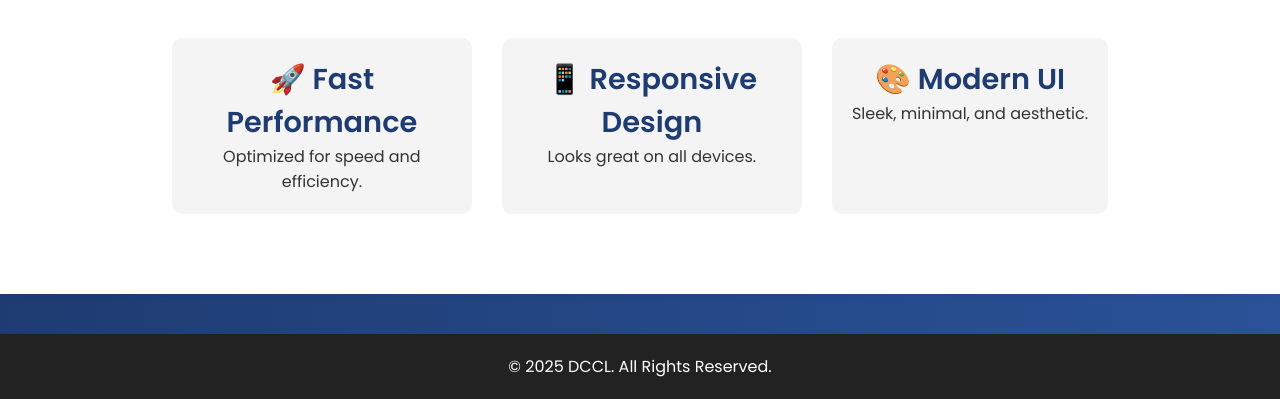
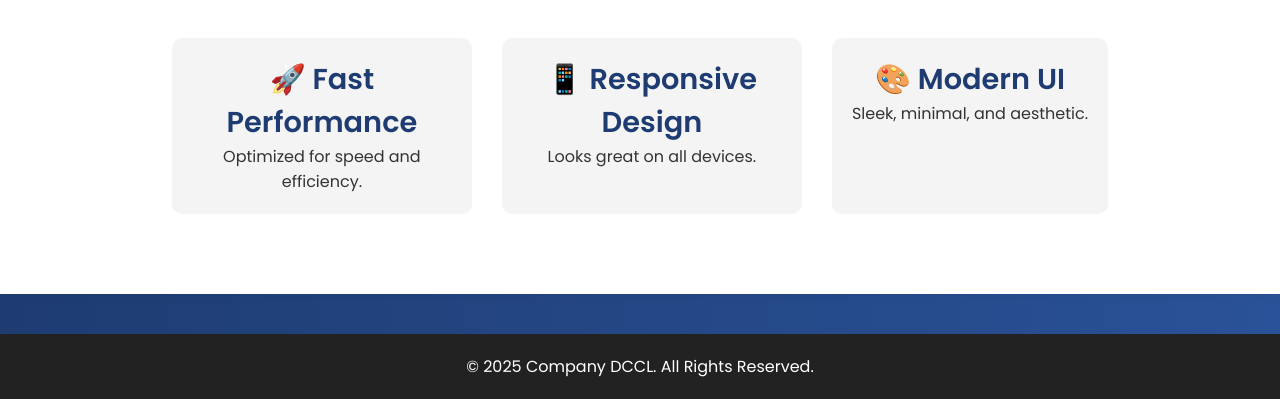
Before and after one commit to lalashabir/ali, a plain HTML site: page index.html in a window 1280 px wide. Shown: the part 802-1201 px from the top of the page. Drawn offline with Linux system fonts and the light colour scheme.

Commit message:
update company

```diff
--- a/index.html
+++ b/index.html
@@ -204,7 +204,7 @@
     </section>
 
     <footer>
-        <p>© 2025 DCCL. All Rights Reserved.</p>
+        <p>© 2025 Company DCCL. All Rights Reserved.</p>
     </footer>
 
     <script>
```
